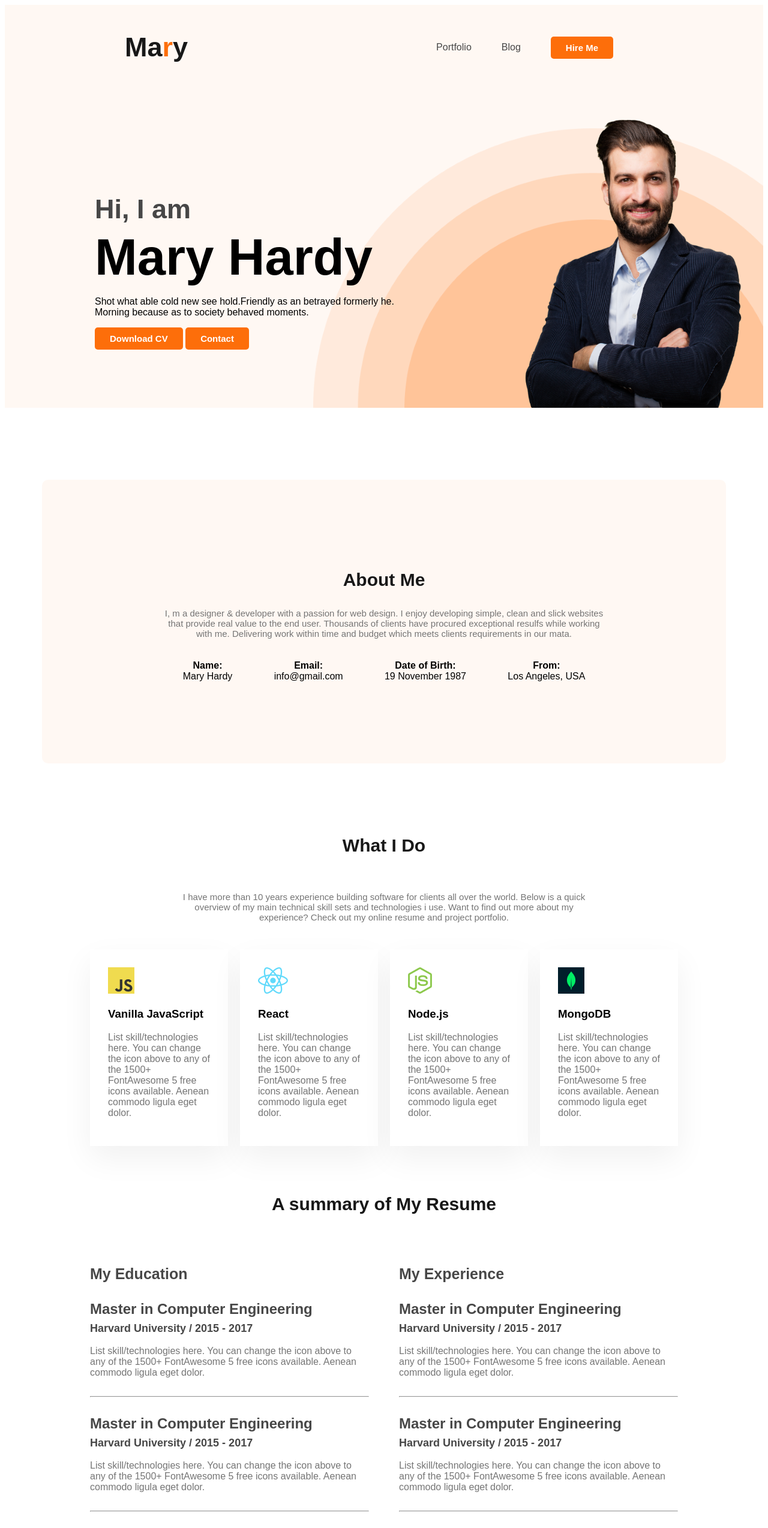
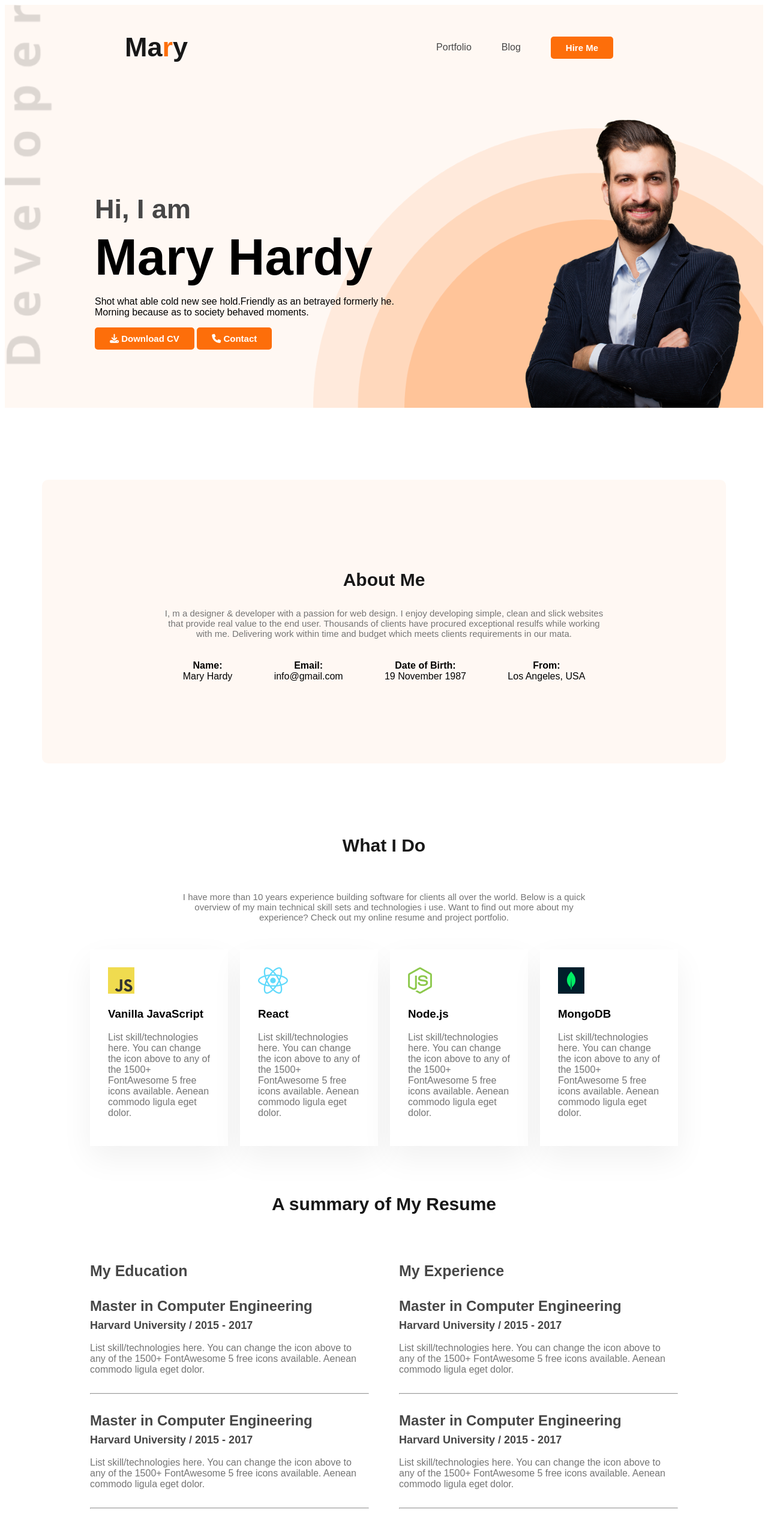
Before and after one commit to Wahidulwamy/web-developer-portfolio, a plain HTML site: page index.html in a window 1280 px wide. Shown: the top 2548 px of the page at 60% size. Drawn offline with Linux system fonts and the light colour scheme.

Commit message:
added icon

```diff
--- a/index.html
+++ b/index.html
@@ -6,6 +6,7 @@
     <title>Web developer portfolio</title>
 
     <link rel="stylesheet" href="styles/portfolio.css">
+    <script src="https://kit.fontawesome.com/c5bb4c79fc.js" crossorigin="anonymous"></script>
 </head>
 <body>
     <header class="header">
@@ -22,8 +23,8 @@
                 <h3 class="banner-greeting">Hi, I  am</h3>
                 <h1 class="banner-title">Mary Hardy</h1>
                 <p class="banner-description">Shot what able cold new see hold.Friendly as an betrayed formerly he. Morning because as to society behaved moments.</p>
-                <button class="button-primary">Download CV</button>
-                <button class="button-primary">Contact</button>
+                <button class="button-primary"><i class="fa-solid fa-download"></i> Download CV</button>
+                <button class="button-primary"><i class="fa-solid fa-phone"></i> Contact</button>
 
             </div>
             <img class="profile-pic" src="images/hardy.png" alt="">
@@ -91,8 +92,8 @@
             <div class="resume-container">
                 <!-- .resume-column*2>h3.resume-column-title -->
                 <div class="resume-column">
-                    <h3 class="resume-column-title">My Education
-                    </h3>
+                    <h2 class="resume-column-title">My Education
+                    </h2>
 
 
                     <div class="resume-column">
@@ -121,7 +122,9 @@
 
 
                  <div class="resume-column">
-                    <h3 class="resume-column-title">My Experience</h3>
+                    <h2 class="resume-column-title">My Experience
+
+                    </h2>
 
                     <div class="resume-column">
                         <h2 class="resume-item-title">Master in Computer Engineering</h2>
@@ -147,7 +150,7 @@
                  </div>
             </div>
             <div class="download-cv">
-                <button class="button-primary">Download CV</button>
+                <button class="button-primary"> <i class="fa-solid fa-download"></i>Download CV</button>
 
             </div>
 
@@ -172,7 +175,7 @@
             </div>
         </div>
         <div class="footer-column">
-            <h3 class="footer-title">Let’s Message me</h3>
+            <h3 class="footer-title">Let’s Message me, Right Now</h3>
             <form class="contact" action="">
                 <input type="text" placeholder="Your Name">
                 <input type="email" name="" placeholder="Your Email" id="">
--- a/styles/portfolio.css
+++ b/styles/portfolio.css
@@ -61,9 +61,9 @@ nav a{
 /* header related styles */
 .header{
    background-color: #fff8f3;
-   background-image: url('../images/header_bg1.png') ;
+   background-image: url('../images/header_bg1.png'), url('../images/developer 1.png');
    background-repeat: no-repeat;
-   background-position: bottom right;
+   background-position: bottom right, top left;
 
 }
 .banner{
```
Also changed, not shown: images/developer 1.png (added).
